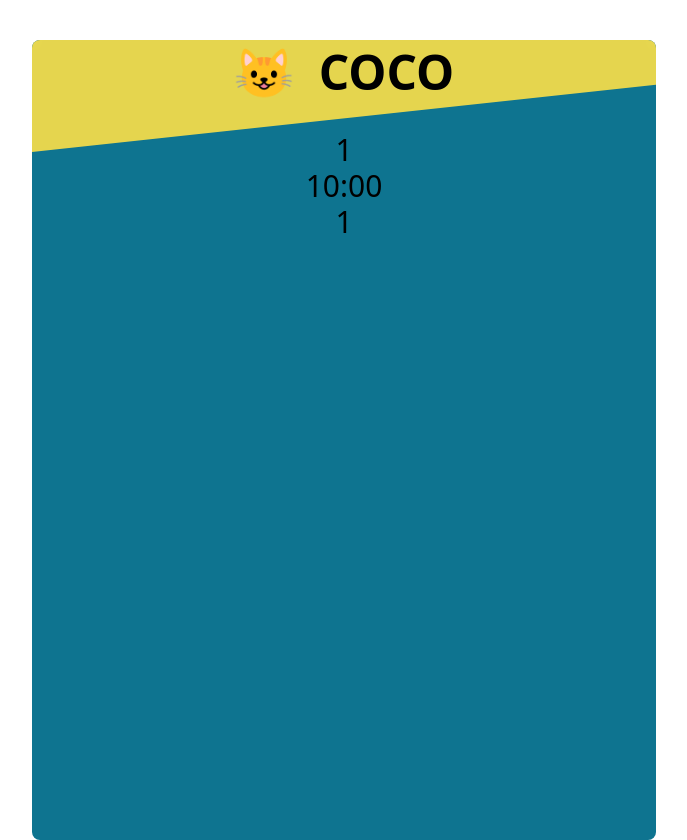
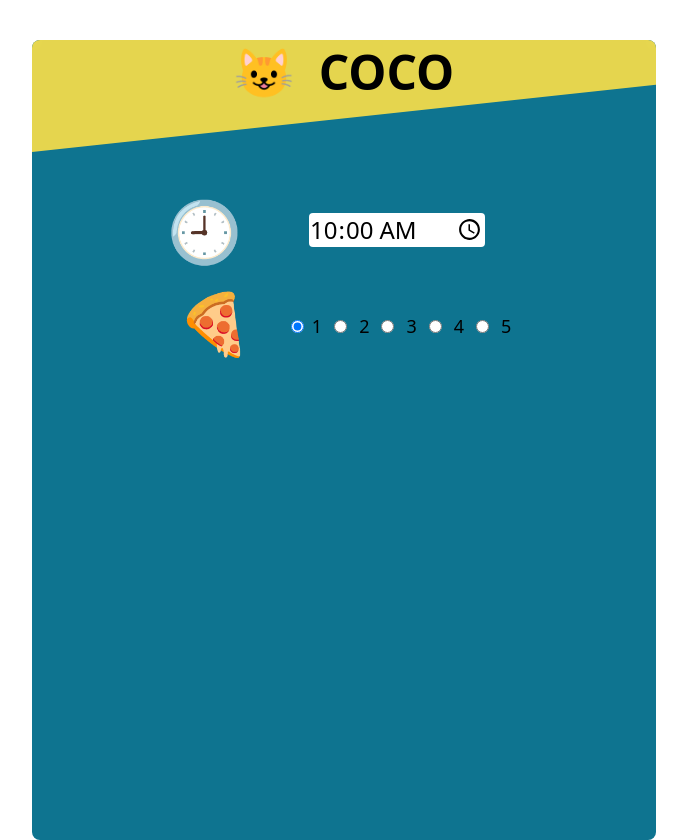
Before and after one commit to javivi02/comederoGatos, a React (Vite) app: page /item/1 in a window 1280 px wide. Shown: the whole page, without its empty margins (296-983 px from the left). Built offline with nearby package versions, Linux system fonts and the light colour scheme.

Commit message:
Realizada la vista de items Details, faltan mejoras

```diff
--- a/src/routers/appRouters.jsx
+++ b/src/routers/appRouters.jsx
@@ -14,7 +14,7 @@ const AppRouters = ({ props }) => {
 
                 {/*<NavBar />*/}
                 <Routes>
-                    <Route path="/" element={<Dashboard />} />
+                    <Route path="/*" element={<Dashboard />} />
                     <Route path="item/:id" element={<ItemDetail />} />
 
                 </Routes>
--- a/src/vista/itemDetail.jsx
+++ b/src/vista/itemDetail.jsx
@@ -1,4 +1,4 @@
-import React from "react";
+import React, {useState} from "react";
 import {useParams} from "react-router-dom";
 import NavBar from "../componentes/navBar.jsx";
 import {findItemByID} from "../helpers/findItemByID.js";
@@ -7,6 +7,18 @@ const ItemDetail = ({ props }) => {
 
     const {id} = useParams();
     const item = findItemByID(parseInt(id))
+
+    const [hora, setHora] = useState(item.hora);
+    const [porciones, setPorciones] = useState(item.porciones);
+
+    const handleHora = (e) => {
+        setHora(e.target.value);
+    }
+
+    const handlePorsiones = (e) => {
+        console.log(e.target.value);
+        setPorciones(e.target.value)
+    }
 
     return(
 
@@ -17,10 +29,56 @@ const ItemDetail = ({ props }) => {
 
                     <NavBar />
 
-                    <div className={`flex flex-col items-center justify-center mt-3 text-3xl`}>
-                    <div>{item?.id}</div>
-                    <div>{item?.hora}</div>
-                    <div>{item?.porciones}</div>
+                    <div className={`flex flex-col items-center justify-center mt-20 text-3xl`}>
+
+                        <div className={`flex items-center justify-center`}>
+                            <div className={`text-6xl`}>🕘&nbsp;&nbsp;</div>
+                            <input className={`rounded text-2xl mx-9 w-44`} type={"time"}
+                                   onChange={handleHora} value={hora}/>
+                        </div>
+
+                        {/*<div className={`flex items-center justify-center mt-8`}>
+                            <div className={`text-6xl`}>🍕&nbsp;&nbsp;</div>
+                            <input className={`rounded text-4xl w-24 mx-6`}
+                                   type={"range"} min="1" max="6" step="1"
+                                   value={porciones}
+                                   onChange={handlePorsiones}/>
+
+                            <div className={`text-4xl font-bold text-amber-300`}>{porciones}</div>
+                        </div>*/}
+
+
+                        <div className={`flex items-center justify-center mt-8`}>
+                            <div className={`text-6xl`}>🍕&nbsp;&nbsp;</div>
+                            <div>
+
+                                <input type="radio" value="1" name="porciones" checked={porciones == 1}
+                                       className={`mx-2`}
+                                       onChange={handlePorsiones}/>
+                                <label className={`text-lg`}>1</label>
+
+                                <input type="radio" value="2" name="porciones" checked={porciones == 2}
+                                       className={`mx-3`}
+                                        onChange={handlePorsiones}/>
+                                <label className={`text-lg`}>2</label>
+
+                                <input type="radio" value="3" name="porciones" checked={porciones == 3}
+                                       className={`mx-3`}
+                                        onChange={handlePorsiones}/>
+                                <label className={`text-lg`}>3</label>
+
+                                <input type="radio" value="4" name="porciones" checked={porciones == 4}
+                                       className={`mx-3`}
+                                        onChange={handlePorsiones}/>
+                                <label className={`text-lg`}>4</label>
+
+                                <input type="radio" value="5" name="porciones" checked={porciones == 5}
+                                       className={`mx-3`}
+                                    onChange={handlePorsiones}/>
+                                <label className={`text-lg`}>5</label>
+
+                            </div>
+                        </div>
                     </div>
 
                 </main>
--- a/vite.config.js
+++ b/vite.config.js
@@ -4,5 +4,5 @@ import react from '@vitejs/plugin-react'
 // https://vitejs.dev/config/
 export default defineConfig({
   plugins: [react()],
-  base: ''
+  base: '',
 })
```
